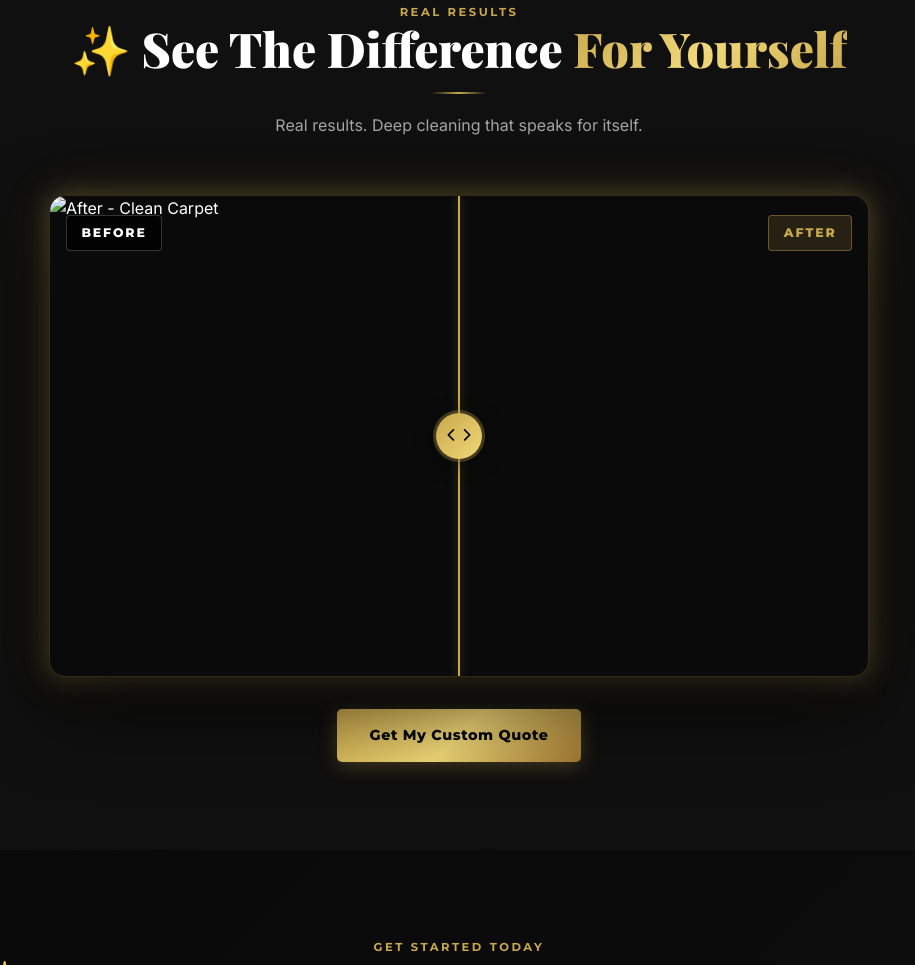
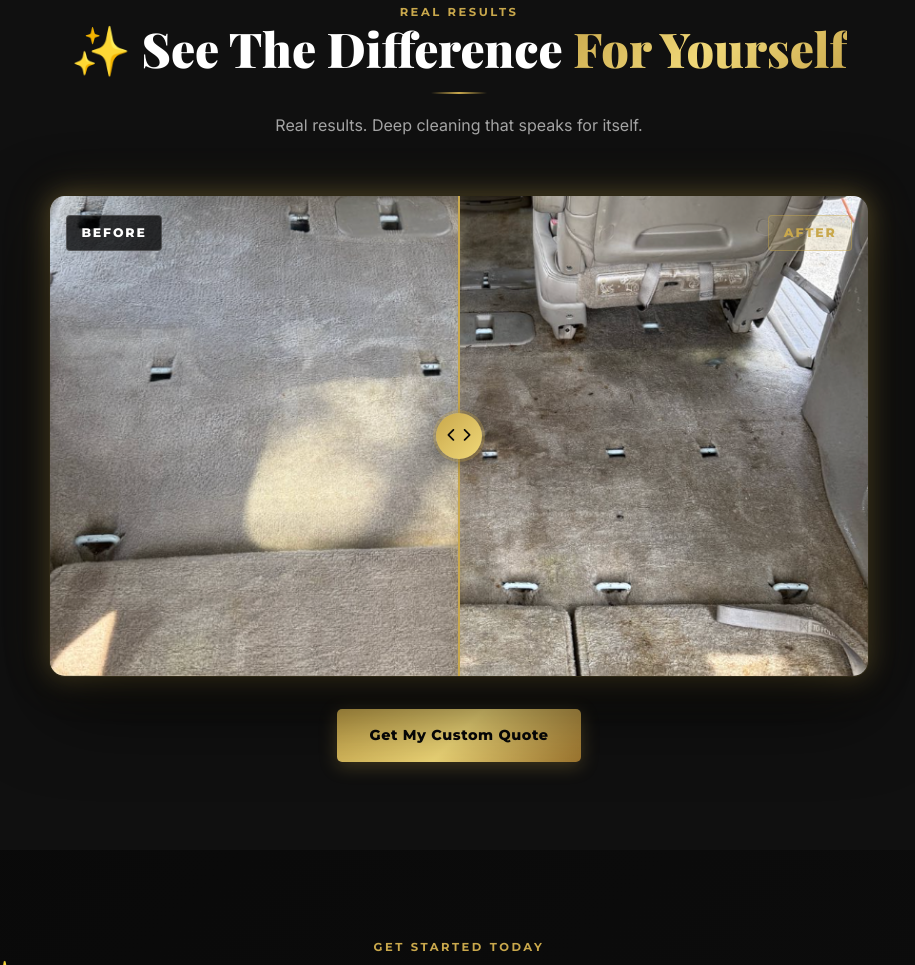
Before and after one commit to jaxoboyle/houdine-cleaning-services, a plain HTML site: page index.html in a window 1280 px wide. Shown: the part 2939-3904 px from the top of the page, without its empty margins (181-1096 px from the left). Drawn offline with nearby package versions, Linux system fonts and the light colour scheme.

Commit message:
Add files via upload

```diff
--- a/index.html
+++ b/index.html
@@ -475,10 +475,10 @@ section{padding:5.5rem 0}
     <div class="compare-outer rv">
       <div class="compare-wrap" id="compareWrap">
         <!-- After image (base layer, full width) — clean finished result -->
-        <img src="carpet-before.png" class="compare-after-img" alt="After - Clean Carpet" draggable="false">
+        <img src="after.png" class="compare-after-img" alt="After - Clean Carpet" draggable="false">
         <!-- Before image (clipped layer, left side) — dirty carpet -->
         <div class="compare-before-layer" id="beforeLayer">
-          <img src="carpet-after.png" alt="Before - Dirty Carpet" draggable="false">
+          <img src="before.png" alt="Before - Dirty Carpet" draggable="false">
         </div>
         <!-- Gold divider line -->
         <div class="compare-line" id="compareLine"></div>
```
